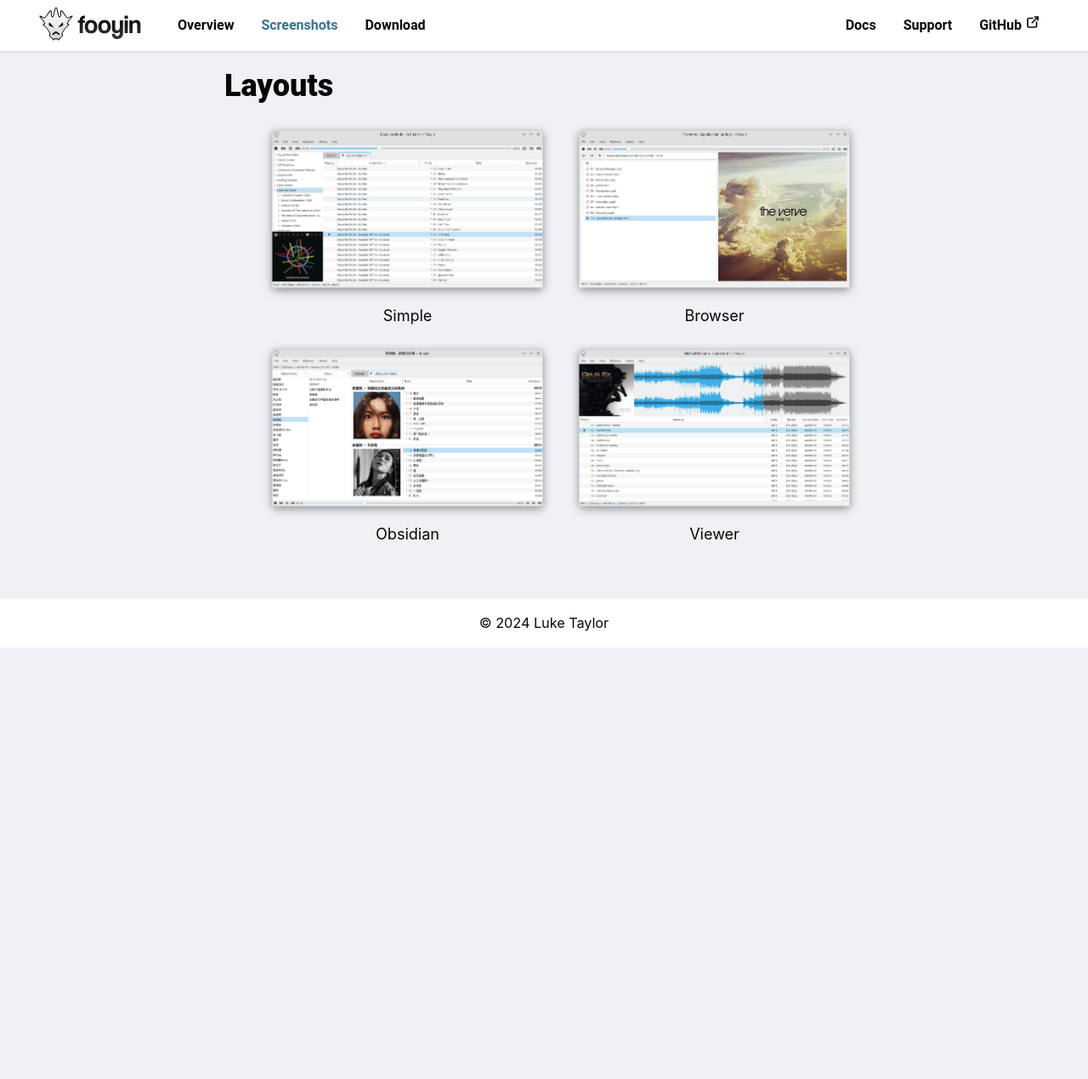
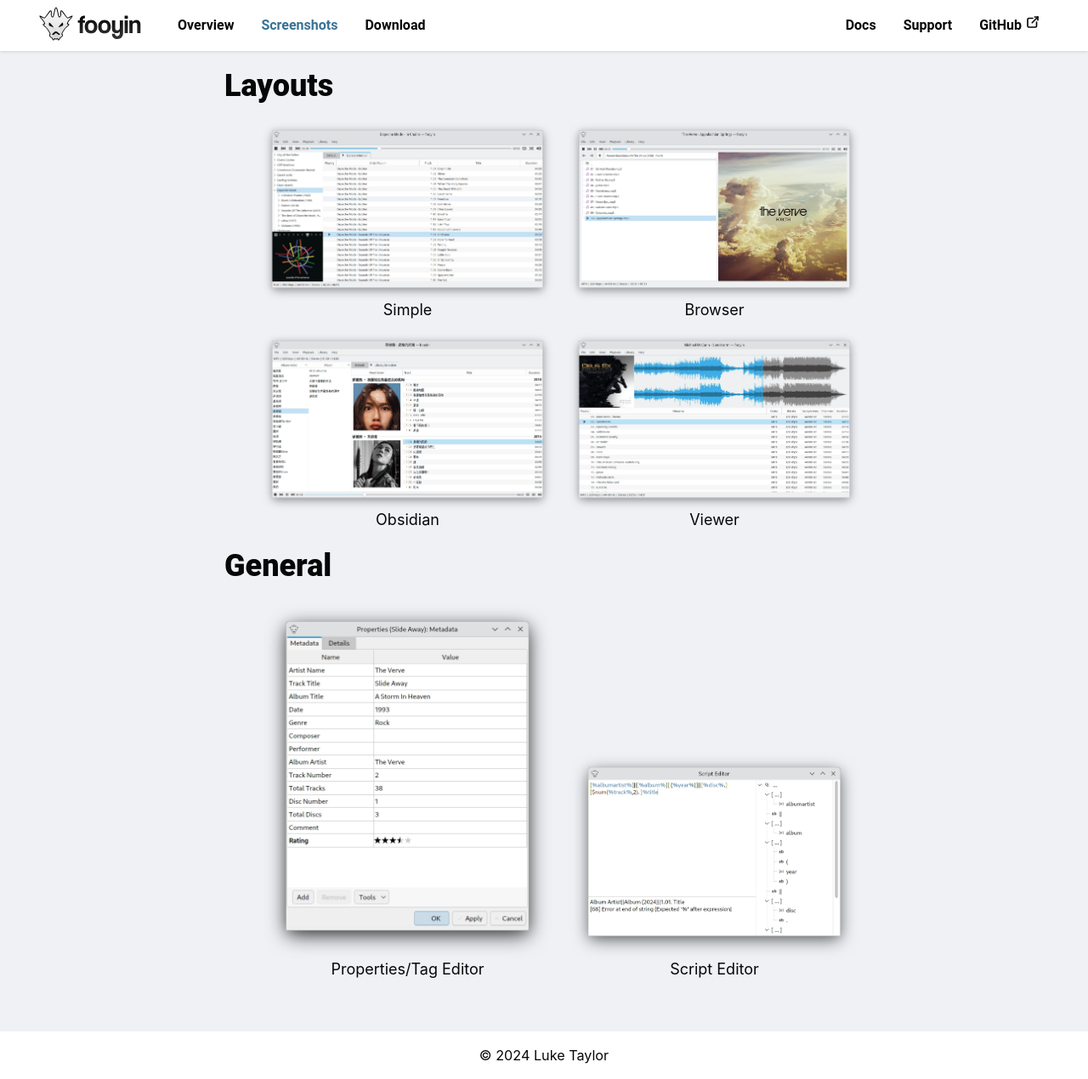
Before and after one commit to fooyin/fooyin.org, a Jekyll site: the page built from pages/screenshots.html, in a window 1280 px wide. Shown: the whole page at 85% size. Built offline with Jekyll 4.4.1, drawn with Linux system fonts in a browser that asks for light colours; before the commit the page ends 900 px from its top, so only the background shows below that.

Commit message:
Add more screenshots

```diff
--- /dev/null
+++ b/_data/images-general.yaml
@@ -0,0 +1,6 @@
+title: "General"
+images:
+  - src: "/assets/images/tageditor.webp"
+    caption: "Properties/Tag Editor"
+  - src: "/assets/images/scripteditor.webp"
+    caption: "Script Editor"
--- a/_layouts/default.html
+++ b/_layouts/default.html
@@ -19,7 +19,7 @@
 	<link rel="icon" href="/assets/favicon.png" sizes="any">
 	<link rel="icon" href="/assets/favicon.svg" type="image/svg+xml">
 	<link rel="shortcut icon" href="/favicon.ico">
-	<link rel="stylesheet" href="/assets/css/main.css?v=3">
+	<link rel="stylesheet" href="/assets/css/main.css?v=4">
 </head>
 
 <body>
--- a/assets/css/main.css
+++ b/assets/css/main.css
@@ -402,7 +402,10 @@ footer {
 
 .image-grid li {
   position: relative;
-  margin-bottom: 30px;
+  display: flex;
+  flex-direction: column;
+  justify-content: flex-end;
+  padding-bottom: 20px;
 }
 
 .image-grid img {
@@ -418,5 +421,4 @@ footer {
   width: 100%;
   color: var(--base-color-text);
   text-align: center;
-  transform: translateY(calc(100%));
 }
--- a/pages/screenshots.html
+++ b/pages/screenshots.html
@@ -7,9 +7,16 @@ layout: default
 {% include header.html %}
 
 <div class="container-text">
-    <h2 class="title">Layouts</h2>
+    {% assign dataFiles = "images-layouts,images-general" | split: ',' %}
+
+    {% for file in dataFiles %}
+    {% assign imagesData = site.data[file] %}
+    {% assign images = imagesData.images %}
+    {% assign sectionTitle = imagesData.title %}
+
+    <h2 class="title">{{ sectionTitle }}</h2>
     <ul class="image-grid">
-        {% for image in site.data.images-layouts %}
+        {% for image in images %}
         <li>
             <a href="{{ image.src }}">
                 <img src="{{ image.src }}" alt="{{ image.caption }}">
@@ -18,6 +25,7 @@ layout: default
         </li>
         {% endfor %}
     </ul>
+    {% endfor %}
 </div>
 
 {% include footer.html %}
```
Also changed, not shown: _data/images-layouts.yaml (+10 -8 lines), assets/images/scripteditor.webp (added), assets/images/tageditor.webp (added).
